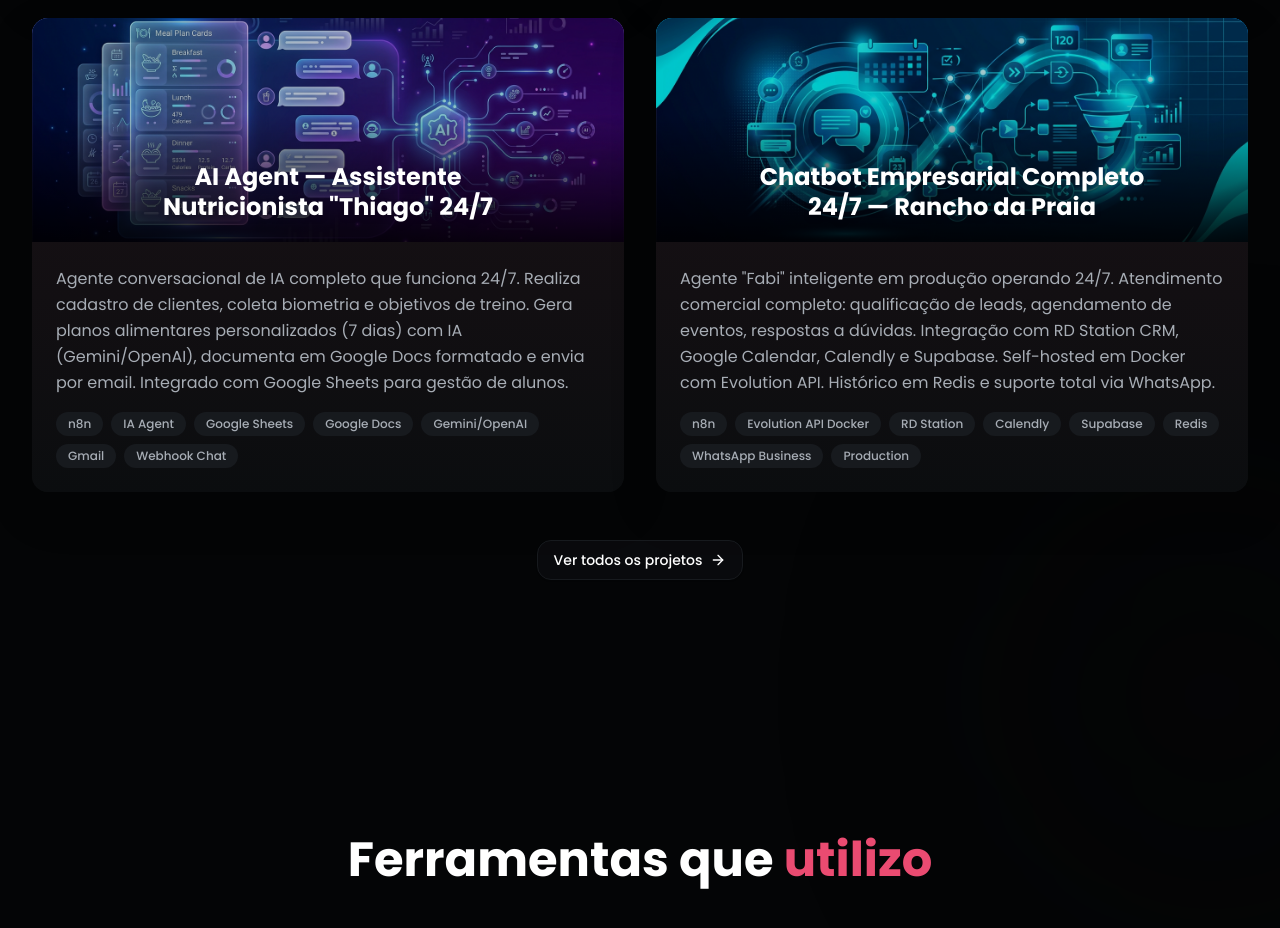
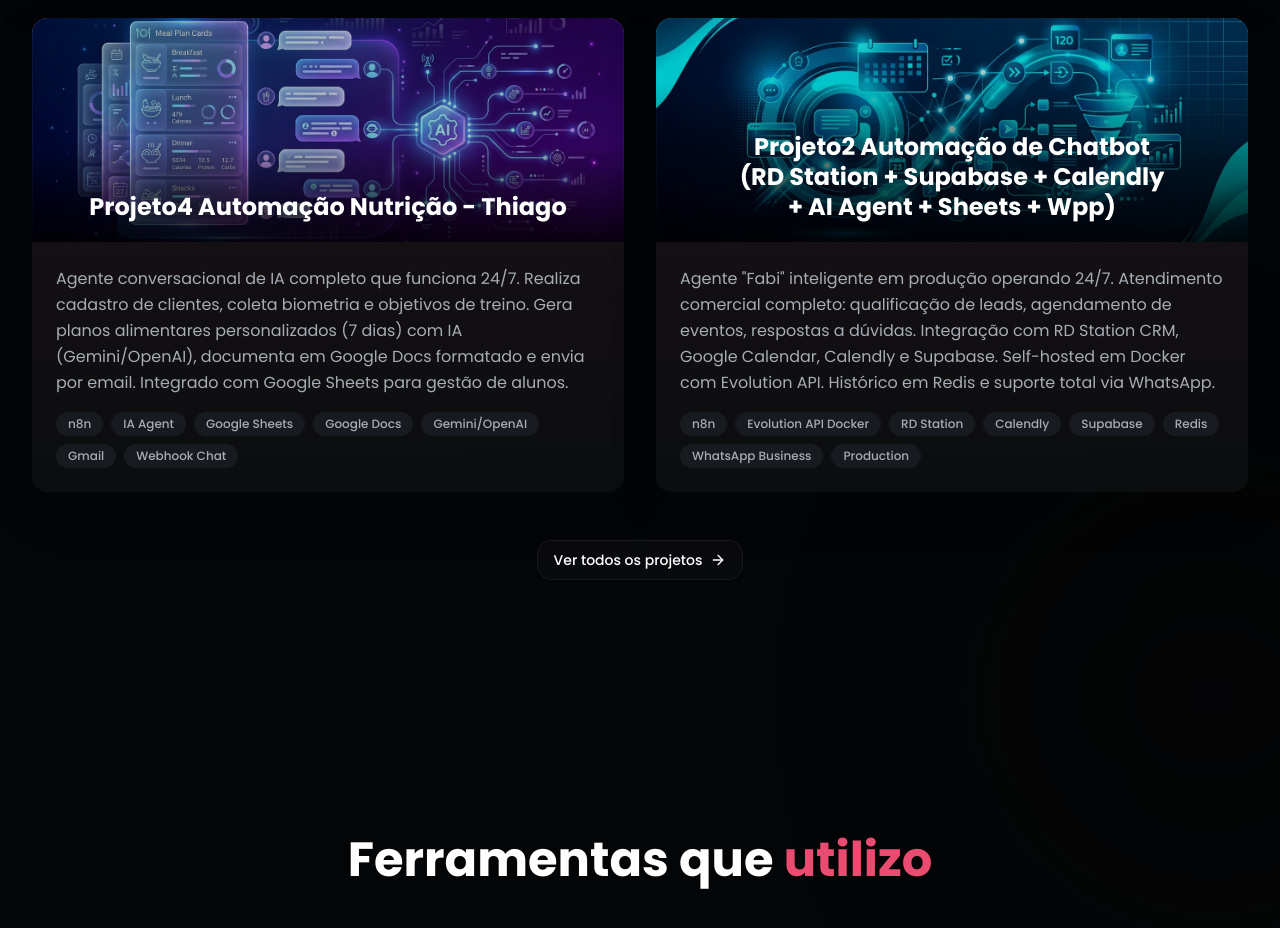
Before and after one commit to GustavoDiasdeOliveira/gd.project, a Next.js app: page / in a window 1280 px wide. Shown: the part 3240-4168 px from the top of the page. Built offline with nearby package versions, Linux system fonts and the light colour scheme.

Commit message:
Alinha títulos das automações aos nomes do GitHub

```diff
--- a/components/landing/projects.tsx
+++ b/components/landing/projects.tsx
@@ -34,7 +34,7 @@ const projects = [
     featured: true,
   },
   {
-    title: "AI Agent — Assistente Nutricionista \"Thiago\" 24/7",
+    title: "Projeto4 Automação Nutrição - Thiago",
     type: "IA & Automação",
     category: "Automações",
     description: "Agente conversacional de IA completo que funciona 24/7. Realiza cadastro de clientes, coleta biometria e objetivos de treino. Gera planos alimentares personalizados (7 dias) com IA (Gemini/OpenAI), documenta em Google Docs formatado e envia por email. Integrado com Google Sheets para gestão de alunos.",
@@ -47,7 +47,7 @@ const projects = [
     featured: true,
   },
   {
-    title: "Chatbot Empresarial Completo 24/7 — Rancho da Praia",
+    title: "Projeto2 Automação de Chatbot (RD Station + Supabase + Calendly + AI Agent + Sheets + Wpp)",
     type: "IA & WhatsApp",
     category: "Automações",
     description: "Agente \"Fabi\" inteligente em produção operando 24/7. Atendimento comercial completo: qualificação de leads, agendamento de eventos, respostas a dúvidas. Integração com RD Station CRM, Google Calendar, Calendly e Supabase. Self-hosted em Docker com Evolution API. Histórico em Redis e suporte total via WhatsApp.",
@@ -72,7 +72,7 @@ const projects = [
     image: "/automation-it-assets-cover.png",
   },
   {
-    title: "Site + AI Agent — Clínica Vita Saúde (\"Sofia\")",
+    title: "Projeto1 Clínica Vita Saude_Web",
     type: "Web + IA",
     category: "Web",
     description: "Landing page responsiva + chatbot de IA embarcado. Widget de chat que responde dúvidas sobre serviços clínicos e realiza agendamentos em tempo real. Integração com Google Calendar e Supabase para gestão de pacientes.",
```
